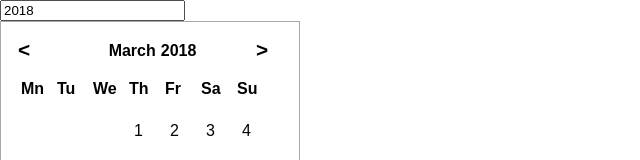
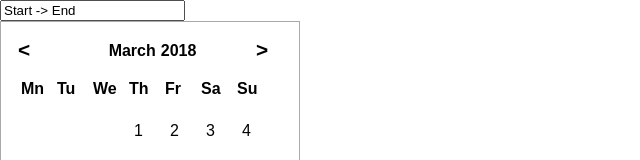
Before and after one commit to rajatgarg9/react-double-date-picker, a React (Create React App) app: page / in a window 1280 px wide. Shown: the top 160 px of the page, without its empty margins (0-640 px from the left). Built offline with nearby package versions, Linux system fonts and the light colour scheme.

Commit message:
adding callbacks, apply remove btn condition and input input field text

```diff
--- a/src/App.js
+++ b/src/App.js
@@ -22,8 +22,8 @@ export default class DoubleDatePickerCalender extends React.Component {
             endDate: "" // if contain value then contain in format{date:--,month:--,year:--} otherwise empty string
         };
         this.selectedDateWithDateFormatObj = {
-            startDate: "",  // always string
-            endDate: ""    //always string
+            startDate: props.inputFieldStartDateText || "",  // always string
+            endDate: props.inputFieldEndDateText || ""    //always string
         };
         this.monthMapping = {
             1: "January",
@@ -441,7 +441,7 @@ export default class DoubleDatePickerCalender extends React.Component {
                 if (this.selectedDateObj.endDate) {
                     if (this.dateComparator(_selectedDate, this.selectedDateObj.endDate, "<=")) {
                         this.selectedDateObj.startDate = _selectedDate;
-                        this.selectedDateWithDateFormatObj.startDate =this.dateFormatHandler(this.selectedDateObj.startDate,this.props.dateFormat);
+                        this.selectedDateWithDateFormatObj.startDate = this.dateFormatHandler(this.selectedDateObj.startDate, this.props.dateFormat);
                         this.calenderHandler(this.month, this.year, this.selectedDateObj.startDate, this.selectedDateObj.endDate);
 
                         this.props.startDateCallBack && this.props.startDateCallBack(this.selectedDateWithDateFormatObj.startDate);
@@ -451,8 +451,8 @@ export default class DoubleDatePickerCalender extends React.Component {
                     else {
                         this.selectedDateObj.startDate = this.selectedDateObj.endDate;
                         this.selectedDateObj.endDate = _selectedDate;
-                        this.selectedDateWithDateFormatObj.startDate =this.dateFormatHandler(this.selectedDateObj.startDate,this.props.dateFormat);
-                        this.selectedDateWithDateFormatObj.endDate =this.dateFormatHandler(this.selectedDateObj.endDate,this.props.dateFormat);
+                        this.selectedDateWithDateFormatObj.startDate = this.dateFormatHandler(this.selectedDateObj.startDate, this.props.dateFormat);
+                        this.selectedDateWithDateFormatObj.endDate = this.dateFormatHandler(this.selectedDateObj.endDate, this.props.dateFormat);
                         this.calenderHandler(this.month, this.year, this.selectedDateObj.startDate, this.selectedDateObj.endDate);
 
                         this.props.startDateCallBack && this.props.startDateCallBack(this.selectedDateWithDateFormatObj.startDate);
@@ -464,7 +464,7 @@ export default class DoubleDatePickerCalender extends React.Component {
                 else {
                     this.selectedDateObj.startDate = _selectedDate;
                     this.calenderHandler(this.month, this.year, this.selectedDateObj.startDate, 0);
-                    this.selectedDateWithDateFormatObj.startDate =this.dateFormatHandler(this.selectedDateObj.startDate,this.props.dateFormat);
+                    this.selectedDateWithDateFormatObj.startDate = this.dateFormatHandler(this.selectedDateObj.startDate, this.props.dateFormat);
 
                     this.props.startDateCallBack && this.props.startDateCallBack(this.selectedDateWithDateFormatObj.startDate);
 
@@ -476,7 +476,7 @@ export default class DoubleDatePickerCalender extends React.Component {
             if (this.selectedDateObj.startDate && !this.selectedDateObj.endDate) {
                 if (this.dateComparator(_selectedDate, this.selectedDateObj.startDate, ">=")) {
                     this.selectedDateObj.endDate = _selectedDate;
-                    this.selectedDateWithDateFormatObj.endDate =this.dateFormatHandler(this.selectedDateObj.endDate,this.props.dateFormat);
+                    this.selectedDateWithDateFormatObj.endDate = this.dateFormatHandler(this.selectedDateObj.endDate, this.props.dateFormat);
                     this.calenderHandler(this.month, this.year, this.selectedDateObj.startDate, this.selectedDateObj.endDate);
 
                     this.props.endDateCallBack && this.props.endDateCallBack(this.selectedDateWithDateFormatObj.endDate);
@@ -486,8 +486,8 @@ export default class DoubleDatePickerCalender extends React.Component {
                 else {
                     this.selectedDateObj.endDate = this.selectedDateObj.startDate;
                     this.selectedDateObj.startDate = _selectedDate;
-                    this.selectedDateWithDateFormatObj.startDate =this.dateFormatHandler(this.selectedDateObj.startDate,this.props.dateFormat);
-                    this.selectedDateWithDateFormatObj.endDate =this.dateFormatHandler(this.selectedDateObj.endDate,this.props.dateFormat);
+                    this.selectedDateWithDateFormatObj.startDate = this.dateFormatHandler(this.selectedDateObj.startDate, this.props.dateFormat);
+                    this.selectedDateWithDateFormatObj.endDate = this.dateFormatHandler(this.selectedDateObj.endDate, this.props.dateFormat);
                     this.calenderHandler(this.month, this.year, this.selectedDateObj.startDate, this.selectedDateObj.endDate);
 
                     this.props.startDateCallBack && this.props.startDateCallBack(this.selectedDateWithDateFormatObj.startDate);
@@ -503,8 +503,10 @@ export default class DoubleDatePickerCalender extends React.Component {
                     startDate: "",
                     endDate: ""
                 };
-                this.selectedDateWithDateFormatObj.startDate =this.dateFormatHandler(this.selectedDateObj.startDate,this.props.dateFormat);
-                this.selectedDateWithDateFormatObj.endDate =this.dateFormatHandler(this.selectedDateObj.endDate,this.props.dateFormat);
+                this.selectedDateWithDateFormatObj = {
+                    startDate: this.props.inputFieldStartDateText || "",
+                    endDate: this.props.inputFieldEndDateText || ""
+                };
                 this.calenderHandler(this.month, this.year, this.selectedDateObj.startDate, this.selectedDateObj.endDate);
 
                 this.props.startDateCallBack && this.props.startDateCallBack(this.selectedDateWithDateFormatObj.startDate);
@@ -514,7 +516,7 @@ export default class DoubleDatePickerCalender extends React.Component {
             }
             if (this.dateComparator(_selectedDate, this.selectedDateObj.startDate, "===")) {
                 this.selectedDateObj.startDate = "";
-                this.selectedDateWithDateFormatObj.startDate =this.dateFormatHandler(this.selectedDateObj.startDate,this.props.dateFormat);
+                this.selectedDateWithDateFormatObj.startDate = this.props.inputFieldStartDateText || "";
                 this.calenderHandler(this.month, this.year, this.selectedDateObj.startDate, this.selectedDateObj.endDate);
 
                 this.props.startDateCallBack && this.props.startDateCallBack(this.selectedDateWithDateFormatObj.startDate);
@@ -523,7 +525,7 @@ export default class DoubleDatePickerCalender extends React.Component {
             }
             if (this.dateComparator(_selectedDate, this.selectedDateObj.endDate, "===")) {
                 this.selectedDateObj.endDate = "";
-                this.selectedDateWithDateFormatObj.endDate =this.dateFormatHandler(this.selectedDateObj.endDate,this.props.dateFormat);
+                this.selectedDateWithDateFormatObj.endDate = this.props.inputFieldEndDateText || "";
                 this.calenderHandler(this.month, this.year, this.selectedDateObj.startDate, this.selectedDateObj.endDate);
 
                 this.props.endDateCallBack && this.props.endDateCallBack(this.selectedDateWithDateFormatObj.endDate);
@@ -532,7 +534,7 @@ export default class DoubleDatePickerCalender extends React.Component {
             }
             if (this.dateComparator(_selectedDate, this.selectedDateObj.startDate, ">=")) {
                 this.selectedDateObj.endDate = _selectedDate;
-                this.selectedDateWithDateFormatObj.startDate =this.dateFormatHandler(this.selectedDateObj.startDate,this.props.dateFormat);
+                this.selectedDateWithDateFormatObj.startDate = this.dateFormatHandler(this.selectedDateObj.startDate, this.props.dateFormat);
                 this.calenderHandler(this.month, this.year, this.selectedDateObj.startDate, this.selectedDateObj.endDate);
 
                 this.props.startDateCallBack && this.props.startDateCallBack(this.selectedDateWithDateFormatObj.startDate);
@@ -541,7 +543,7 @@ export default class DoubleDatePickerCalender extends React.Component {
             }
             else {
                 this.selectedDateObj.startDate = _selectedDate;
-                this.selectedDateWithDateFormatObj.endDate =this.dateFormatHandler(this.selectedDateObj.endDate,this.props.dateFormat);
+                this.selectedDateWithDateFormatObj.endDate = this.dateFormatHandler(this.selectedDateObj.endDate, this.props.dateFormat);
                 this.calenderHandler(this.month, this.year, this.selectedDateObj.startDate, this.selectedDateObj.endDate);
 
                 this.props.endDateCallBack && this.props.endDateCallBack(this.selectedDateWithDateFormatObj.endDate);
@@ -606,7 +608,11 @@ export default class DoubleDatePickerCalender extends React.Component {
         this.selectedDateObj = {
             startDate: "",
             endDate: ""
-        }
+        };
+        this.selectedDateWithDateFormatObj = {
+            startDate: "",
+            endDate: ""
+        };
         this.calenderHandler(this.todayDateObj.month, this.todayDateObj.year);
         this.date = this.todayDateObj.date;
         this.month = this.todayDateObj.month;
@@ -620,18 +626,7 @@ export default class DoubleDatePickerCalender extends React.Component {
      * {undefined} -- not returing anything
      */
     applyCalender = () => {
-        let _startDate,
-            _endDate;
-
-        for (const key in this.selectedDateObj) {
-            if (key === "startDate") {
-                _startDate = this.dateFormatHandler(this.selectedDateObj[key], this.props.dateFormat);
-            }
-            else {
-                _endDate = this.dateFormatHandler(this.selectedDateObj[key], this.props.dateFormat);
-            }
-        }
-        this.props.applyCallBack && this.props.applyCallBack(_startDate, _endDate, this.selectedDateObj);
+        this.props.applyCallBack && this.props.applyCallBack(this.selectedDateWithDateFormatObj.startDate, this.selectedDateWithDateFormatObj.endDate, this.selectedDateObj);
     }
     /**
      * dateFormatHandler -- convert date object in particular date format
@@ -658,7 +653,7 @@ export default class DoubleDatePickerCalender extends React.Component {
         return (
             <div className="date-picker-calender-wrapper">
                 <div className="date-picker-calender-input-wrapper">
-                    <input type="text" name="selected-dates" value={this.year} readonly />
+                    <input type="text" name="selected-dates" value={`${this.selectedDateWithDateFormatObj.startDate} ${this.props.datesSeperatorSymbol} ${this.selectedDateWithDateFormatObj.endDate}`} readOnly />
                 </div>
                 <div className="date-picker-calender-popper">
                     <div className="date-picker-calender-header">
@@ -681,14 +676,22 @@ export default class DoubleDatePickerCalender extends React.Component {
                             {this.state.monthMarkup}
                         </div>
                     </div>
-                    <div className="date-picker-calender-footer">
-                        <div className="date-picker-calender-reset-button" onClick={this.resetCalender}>
-                            <span>{this.props.resetBtnText || "Reset"}</span>
+                    {
+                        (!this.props.hideResetButton || !this.props.hideApplyButton) &&
+                        (<div className="date-picker-calender-footer">
+                            {
+                                !this.props.hideResetButton && (<div className="date-picker-calender-reset-button" onClick={this.resetCalender}>
+                                    <span>{this.props.resetBtnText || "Reset"}</span>
+                                </div>)
+                            }
+                            {
+                                !this.props.hideApplyButton && (<div className="date-picker-calender-apply-button" onClick={this.applyCalender}>
+                                    <span>{this.props.applyBtnText || "Apply"}</span>
+                                </div>)
+                            }
                         </div>
-                        <div className="date-picker-calender-apply-button" onClick={this.applyCalender}>
-                            <span>{this.props.applyBtnText || "Apply"}</span>
-                        </div>
-                    </div>
+                        )
+                    }
                 </div>
             </div>
         );
--- a/src/index.js
+++ b/src/index.js
@@ -6,7 +6,14 @@ import registerServiceWorker from './registerServiceWorker';
 
 ReactDOM.render(<DoubleDatePickerCalender
      applyCallBack={(a,b,c)=>console.log(a,b,c)}
-     startDateCallBack={(date)=>{console.log(date)}}
-     endDateCallBack={(date)=>{console.log(date)}}
+     startDateCallBack={(date)=>{console.log("startDate" + date)}}
+     endDateCallBack={(date)=>{console.log("endDate" + date)}}
+     dateFormat="MM-DD-YYYY"
+     resetCallBack={()=>{console.log("reset");}}
+     datesSeperatorSymbol="->"
+     inputFieldStartDateText="Start"
+     inputFieldEndDateText="End"
+     hideResetButton={false}
+     hideApplyButton={false}
      />, document.getElementById('root'));
 registerServiceWorker();
```
